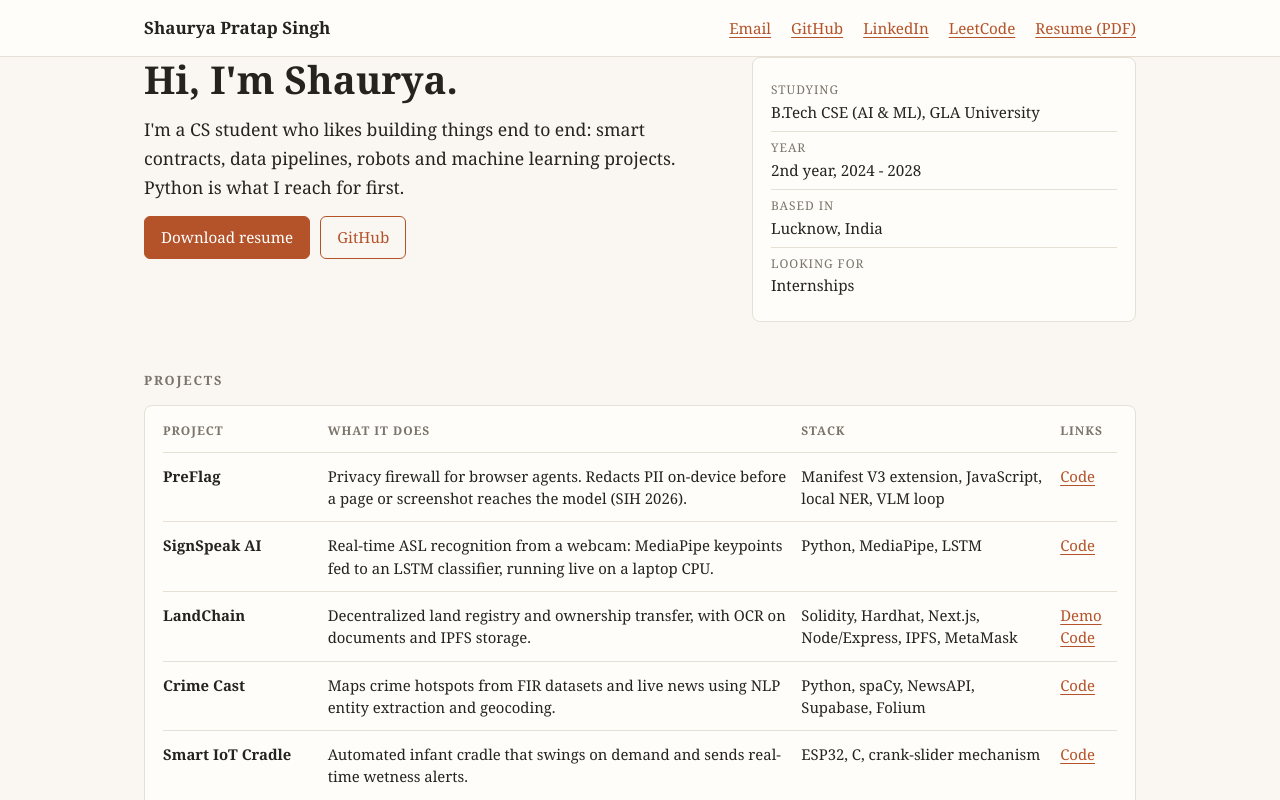
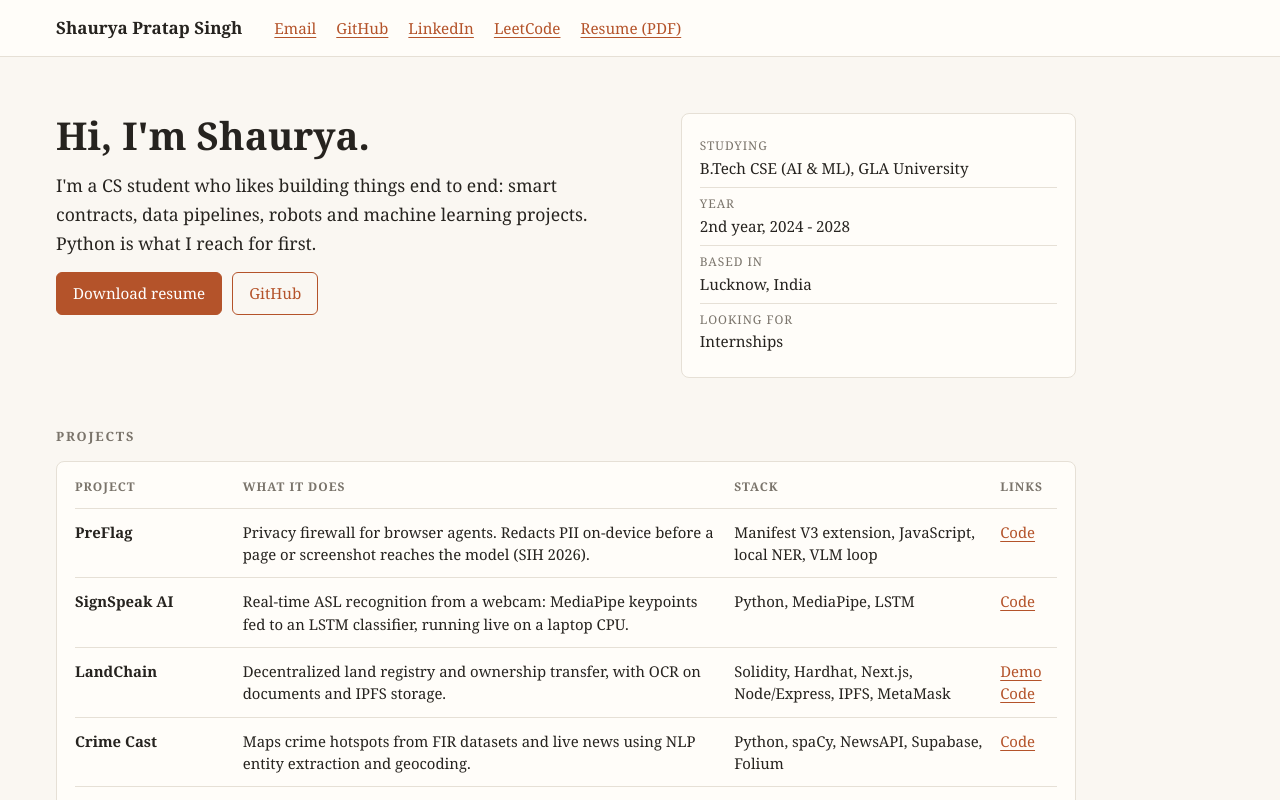
Before and after one commit to Zmy-Shaurya/myportfolio, a React (Vite) app: page / in a window 1280 px wide. Shown: the top 800 px of the page. Built offline with nearby package versions, Linux system fonts and the light colour scheme.

Commit message:
fixed alignment

```diff
--- a/src/index.css
+++ b/src/index.css
@@ -5,15 +5,15 @@
 * { box-sizing: border-box; }
 ::selection { background:var(--hl); }
 body { margin:0; background:var(--bg); color:var(--fg); font:17px/1.65 Georgia, "Times New Roman", serif; text-align:left; }
-.wrap { max-width:1040px; margin:0 auto; padding:0 24px; }
-main { padding-top:48px; padding-bottom:80px; }
+.wrap { max-width:1100px; margin:0; padding-left:56px; padding-right:24px; }
+main.wrap { padding-top:56px; padding-bottom:80px; }
 a { color:var(--accent); text-decoration:underline; text-decoration-thickness:1px; text-underline-offset:3px; }
 a:hover { background:var(--hl); }
 p { margin:0 0 14px; }
 
 .bar { border-bottom:1px solid var(--line); background:var(--card); }
-.bar-in { display:flex; justify-content:space-between; align-items:center; gap:16px; padding-top:14px; padding-bottom:14px; flex-wrap:wrap; }
-.bar nav a { margin-left:20px; font-size:.95rem; }
+.bar-in { display:flex; align-items:center; gap:32px; padding-top:14px; padding-bottom:14px; flex-wrap:wrap; }
+.bar nav a { margin-right:20px; font-size:.95rem; }
 
 .hero { display:grid; grid-template-columns:1.5fr 1fr; gap:32px; align-items:start; }
 h1 { font-size:2.4rem; line-height:1.15; margin:0 0 14px; font-weight:600; }
@@ -48,7 +48,7 @@ footer { margin-top:56px; color:var(--muted); font-size:.9rem; }
 @media (max-width:760px) {
   .hero, .two { grid-template-columns:1fr; }
   h1 { font-size:2rem; }
-  .bar nav a { margin:0 16px 0 0; }
+  .wrap { padding-left:20px; padding-right:20px; }
   thead { display:none; }
   tr, td { display:block; }
   td { border:0 !important; padding:2px 0; }
```
